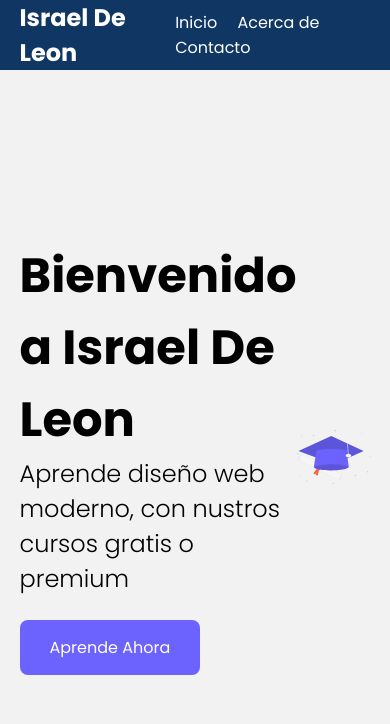
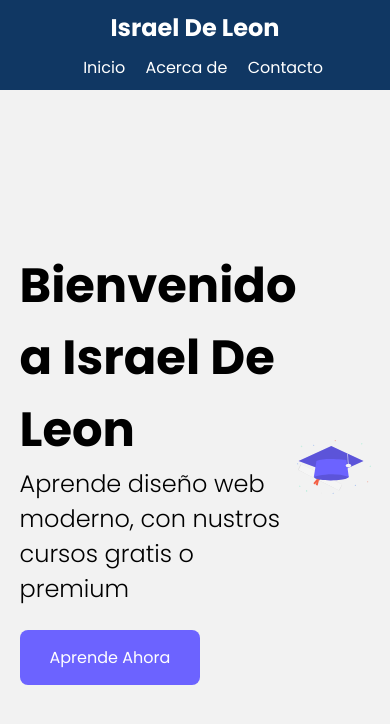
Before and after one commit to Alterlapsus/LandingPageFlexbox, a plain HTML site: page index.html in a window 390 px wide. Drawn offline with Linux system fonts and the light colour scheme.

Commit message:
inciando con estilos para mobile

```diff
--- a/styles.css
+++ b/styles.css
@@ -73,3 +73,16 @@ body{
     display: block;
     margin: 0 auto;
 }
+
+/* mobile */
+
+@media screen and (max-width: 900px){
+    :root{
+        --height-nav: 90px;
+    }
+    .nav__container{
+        flex-direction: column;
+        justify-content: space-evenly;
+    }
+
+}
```
